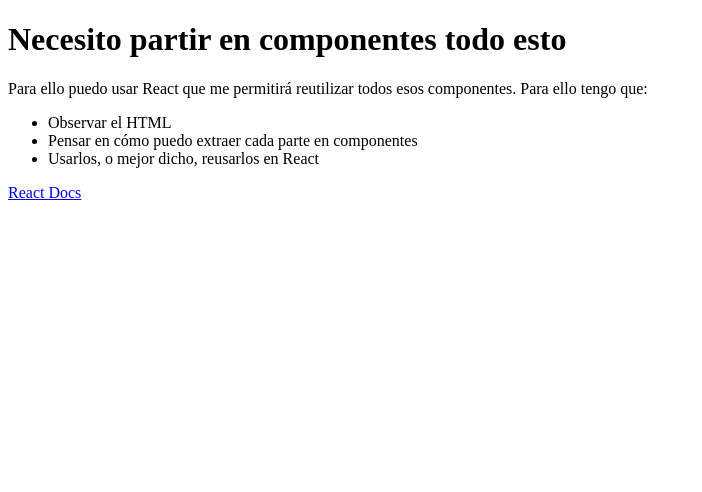
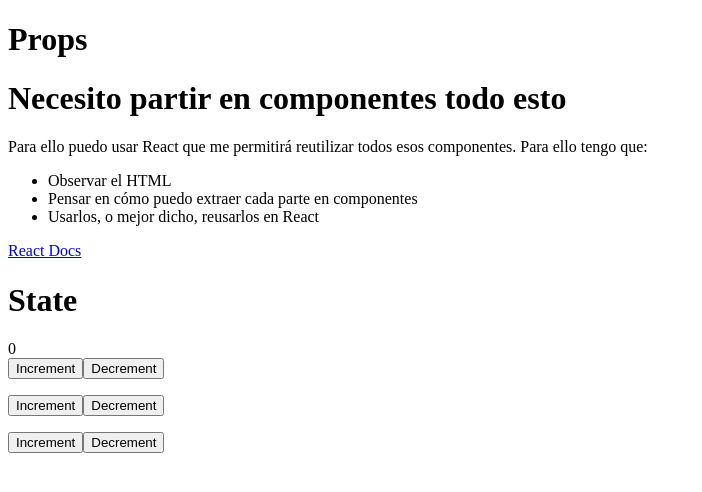
Before and after one commit to labmiracle/Nicolas-Fontana, a React (Vite) app in the folder React/: page / in a window 1280 px wide. Shown: the top 492 px of the page, without its empty margins (0-702 px from the left). Built offline with nearby package versions, Linux system fonts and the light colour scheme.

Commit message:
Exercise of state finished

```diff
--- a/React/src/App.tsx
+++ b/React/src/App.tsx
@@ -1,9 +1,13 @@
 import Props from "./Components/Props";
+import State from "./Components/State";
 
 function App() {
     return (
         <>
+            <h1>Props</h1>
             <Props />
+            <h1>State</h1>
+            <State />
         </>
     );
 }
--- /dev/null
+++ b/React/src/Components/State/Counter/index.tsx
@@ -0,0 +1,24 @@
+import { useState } from "react";
+
+function Counter() {
+    const [counter, setCounter] = useState(0);
+
+    const increment = (): void => {
+        setCounter(counter + 1);
+    };
+
+    const decrement = (): void => {
+        setCounter(counter - 1);
+    };
+
+    return (
+        <>
+            <div>{counter}</div>
+            <div>
+                <button onClick={increment}>Increment</button>
+                <button onClick={decrement}>Decrement</button>
+            </div>
+        </>
+    );
+}
+export default Counter;
--- /dev/null
+++ b/React/src/Components/State/CounterRefactoring/Button/index.tsx
@@ -0,0 +1,4 @@
+function Button({ children, clickAction }: { children: string; clickAction: () => void }) {
+    return <button onClick={clickAction}>{children}</button>;
+}
+export default Button;
--- /dev/null
+++ b/React/src/Components/State/CounterRefactoring/Counter.tsx
@@ -0,0 +1,28 @@
+import { useState } from "react";
+import Button from "./Button";
+import Display from "./Display";
+
+function Counter() {
+    const [text, setText] = useState("");
+    const randomLetter = (): string => {
+        const characters = "ABCDEFGHIJKLMNOPQRSTUVWXYZabcdefghijklmnopqrstuvwxyz";
+        const randomIndex = Math.floor(Math.random() * characters.length);
+        return characters[randomIndex];
+    };
+
+    const increment = (): void => {
+        setText(text + randomLetter());
+    };
+
+    const decrement = (): void => {
+        setText(text.slice(0, -1));
+    };
+    return (
+        <>
+            <Display text={text} />
+            <Button clickAction={increment}>Increment</Button>
+            <Button clickAction={decrement}>Decrement</Button>
+        </>
+    );
+}
+export default Counter;
--- /dev/null
+++ b/React/src/Components/State/CounterRefactoring/Display/index.tsx
@@ -0,0 +1,4 @@
+function Display({ text }: { text: string }) {
+    return <p>{text}</p>;
+}
+export default Display;
--- /dev/null
+++ b/React/src/Components/State/CounterString/index.tsx
@@ -0,0 +1,27 @@
+import { useState } from "react";
+
+function CounterString() {
+    const [text, setText] = useState("");
+    const randomLetter = (): string => {
+        const characters = "ABCDEFGHIJKLMNOPQRSTUVWXYZabcdefghijklmnopqrstuvwxyz";
+        const randomIndex = Math.floor(Math.random() * characters.length);
+        return characters[randomIndex];
+    };
+
+    const increment = (): void => {
+        setText(text + randomLetter());
+    };
+
+    const decrement = (): void => {
+        setText(text.slice(0, -1));
+    };
+
+    return (
+        <>
+            <p>{text}</p>
+            <button onClick={increment}>Increment</button>
+            <button onClick={decrement}>Decrement</button>
+        </>
+    );
+}
+export default CounterString;
--- /dev/null
+++ b/React/src/Components/State/index.tsx
@@ -0,0 +1,13 @@
+import Counter from "./Counter";
+import CounterString from "./CounterString";
+import CounterRefactoring from "./CounterRefactoring/Counter";
+function State() {
+    return (
+        <>
+            <Counter />
+            <CounterString />
+            <CounterRefactoring />
+        </>
+    );
+}
+export default State;
```
